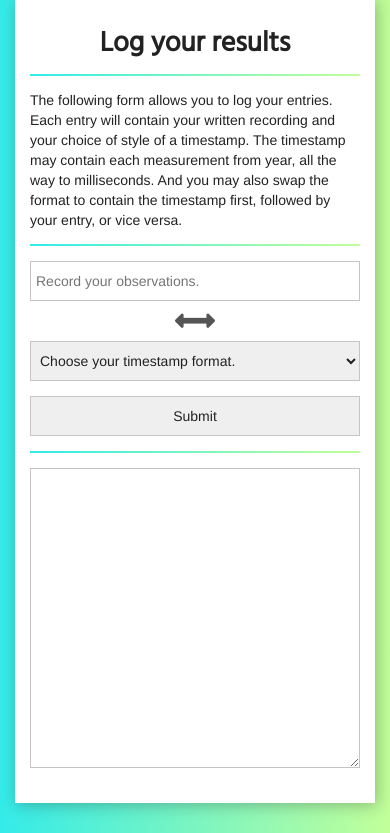
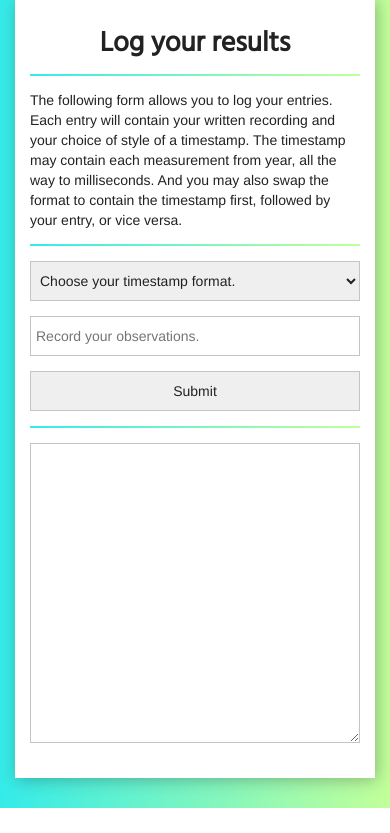
Before and after one commit to es245/UX-Logger, a PHP site: page / in a window 390 px wide. Shown: the part 871-1704 px from the top of the page. After the commit the page ends 1679 px from the top, so only its background shows below. Run offline with PHP 8.4, Linux system fonts and the light colour scheme; some libraries are stand-ins or nearby versions.

Commit message:
Add form submission handler in Angular

```diff
--- a/css/main.css
+++ b/css/main.css
@@ -99,7 +99,7 @@ img{
 }
 
 .drop:focus{
-  outline-color: #d0ffae;
+  outline-color: #c2ff99;
 }
 
 .break{
@@ -145,3 +145,9 @@ input{
     margin-top: 30px;
   }
 }
+
+@media only screen and (max-width: 1200px){
+  #entry_form_input{
+    margin-top: 15px;
+  }
+}
--- a/index.html
+++ b/index.html
@@ -29,7 +29,7 @@
           </ul>
           <div class="break"></div>
           <br>
-          <img src="img/person-flat.png" width="150px" alt="">
+          <img src="img/person-flat.png" style="width:150px" class="img-responsive" alt="">
           <p style="text-align: center">My github! <a href="http://www.github.com/es245"><button type="button" name="button"><i class="fa fa-github" aria-hidden="true"></i></button></a></p>
         </div>
       </div>
@@ -41,24 +41,15 @@
           <p>The following form allows you to log your entries. Each entry will contain your written recording and your choice of style of a timestamp. The timestamp may contain each measurement from year, all the way to milliseconds. And you may also swap the format to contain the timestamp first, followed by your entry, or vice versa.</p>
           <div class="break"></div>
           <div class="row padding-top">
-            <form id="entry_form" method="post" ng-submit="submitEntry()">
-              <div class="col-lg-5" id="entry_form_input">
-                <input type="text" ng-model="entry" name="entry" placeholder="Record your observations.">
+            <form id="entry_form" name="entry_form" method="post" ng-submit="submitEntry()">
+              <div class="col-lg-5">
+                <select class="drop" name="time_format" form="entry_form" ng-model="time_date_format" ng-options="time.name for time in time_formats" ng-change="changeValue(time_date_format)">
+                  <option value="" class="drop_option">Choose your timestamp format.</option>
+                </select>
               </div>
-              <div class="col-lg-2 swap"><i class="fa fa-arrows-h fa-2x"></i></div>
-              <div class="col-lg-5">
-                <select class="drop" name="">
-                  <option value="" class="drop_option">Choose your timestamp format.</option>
-                  <option value="" class="drop_option">Y/M/D/H/M/S</option>
-                  <option value="" class="drop_option">S/M/H/D/M/Y</option>
-                  <option value="" class="drop_option">M/D/H/M/S</option>
-                  <option value="" class="drop_option">D/H/M/S</option>
-                  <option value="" class="drop_option">S/H/D/M</option>
-                  <option value="" class="drop_option">M/D/H/M/S</option>
-                  <option value="" class="drop_option">M/D/H/M/S</option>
-                  <option value="" class="drop_option">M/D/H/M/S</option>
-                  <option value="" class="drop_option">M/D/H/M/S</option>
-                </select>
+              <!--<div class="col-lg-2 swap"><i class="fa fa-arrows-h fa-2x"></i></div>-->
+              <div class="col-lg-7" id="entry_form_input">
+                <input type="text" autocomplete="off" ng-model="entry" name="entry" placeholder="Record your observations.">
               </div>
               <div class="col-md-4 col-sm-12 col-lg-4 col-md-offset-4 padding">
                 <input type="submit" name="" value="Submit">
--- a/js/main_controller.js
+++ b/js/main_controller.js
@@ -1,18 +1,27 @@
-app.controller('main_controller', ['$scope', function($scope) {
+app.controller('main_controller', ['$scope', '$filter', function($scope, $filter) {
 
   angular.element(document).ready(function () {
-
+    $scope.time_formats = [
+      {name:'Day/Month/Year/Hour/Min/Sec', format:'dd MMM yyyy H:mm:ss'},
+      {name:'Hour/Min/Sec/Day/Month/Year', format:'H:mm:ss dd MMM yyyy'},
+      {name:'Hour/Minute/Second', format:'H:mm:ss'},
+      {name:'Day/Month/Year', format:'dd MMM yyyy'}
+    ];
   	$scope.entry = '';
     $scope.results = '';
     $scope.list = [];
+    $scope.time_date_format = null;
+
 
     $scope.submitEntry = function(){
+      $scope.date = new Date();
+      current_time = $filter('date')($scope.date, $scope.time_date_format.format);
       if($scope.entry){
         $scope.list.push(this.entry);
-        //alert($scope.results);
-        $scope.results += $scope.entry + "\n";
+        $scope.results += current_time + ': ' + $scope.entry + "\n";
         $scope.entry = '';
       }
+
     }
 
   });
```
